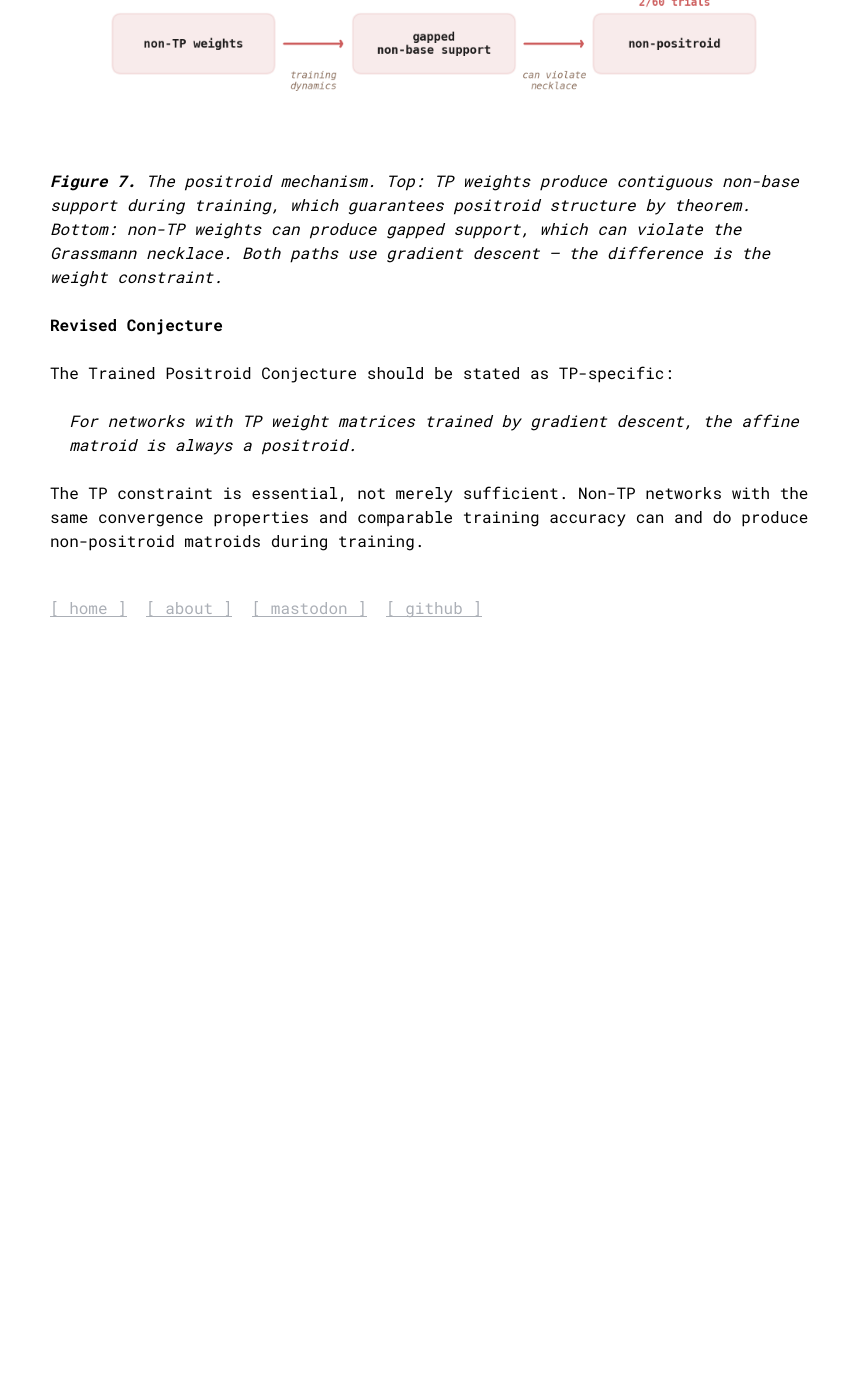
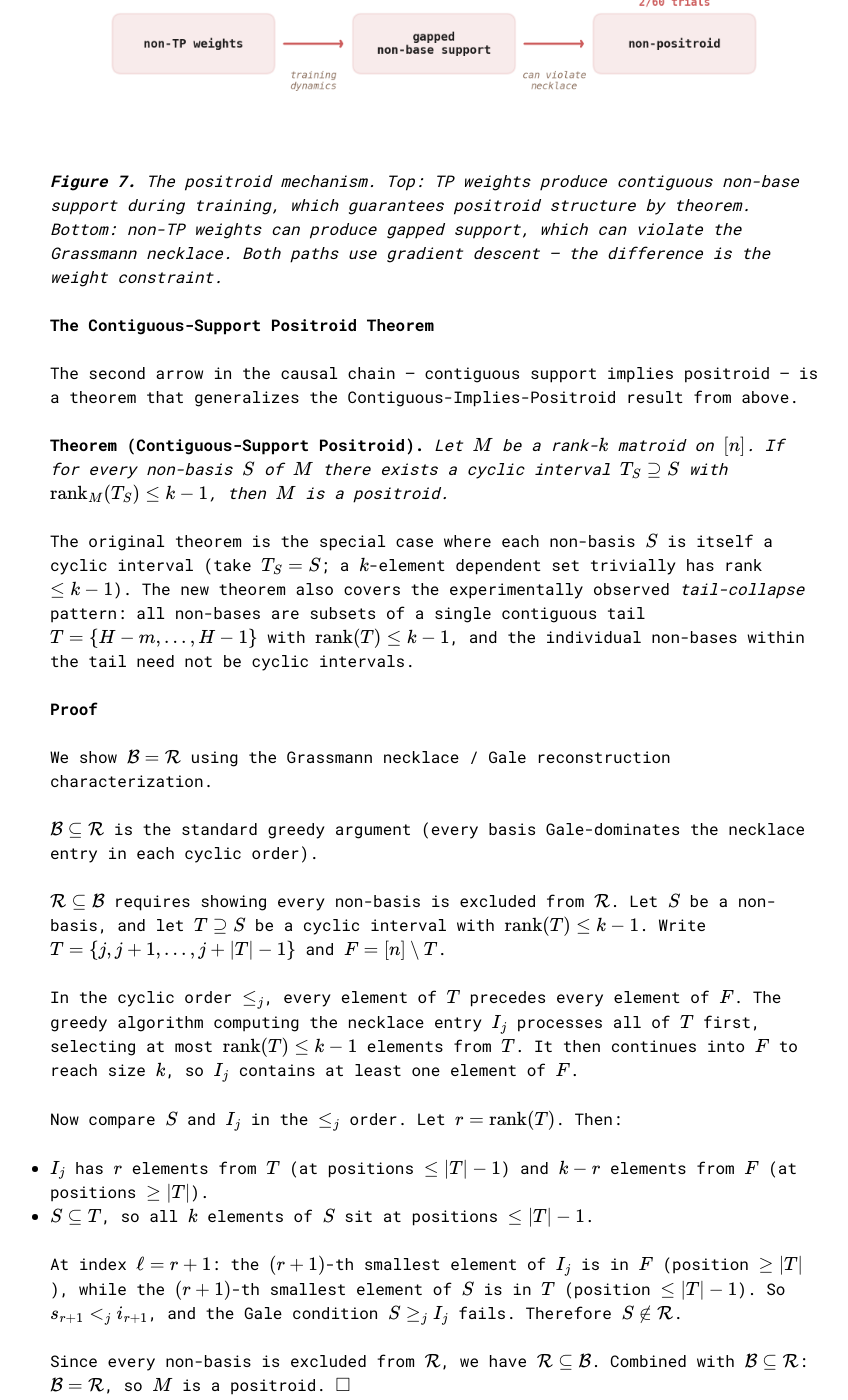
Before and after one commit to HarrisonTotty/harrisontotty.github.io, a Jekyll site: the page built from _posts/2026-02-23-positroid-structure-relu-networks.md, in a window 1280 px wide and 1400 px high, scrolled down 11508 px. Shown: the whole window, without its empty margins (206-1054 px from the left). Built offline with Jekyll 4.4.1, drawn with Linux system fonts in a browser that asks for light colours; formulas are drawn with MathJax 3; before the commit the page ends 12138 px from its top, so only the background shows below that; some of the changed text lies outside the part shown.

Commit message:
Forgot to add theorem

```diff
--- a/_posts/2026-02-23-positroid-structure-relu-networks.md
+++ b/_posts/2026-02-23-positroid-structure-relu-networks.md
@@ -192,6 +192,39 @@ Note that individual non-bases within the tail need not themselves be cyclic int
 _**Figure 7.** The positroid mechanism. Top: TP weights produce contiguous non-base support during training, which guarantees positroid structure by theorem. Bottom: non-TP weights can produce gapped support, which can violate the Grassmann necklace. Both paths use gradient descent — the difference is the weight constraint._
 {% raw %}
 
+## The Contiguous-Support Positroid Theorem
+
+The second arrow in the causal chain — contiguous support implies positroid — is a theorem that generalizes the Contiguous-Implies-Positroid result from above.
+
+**Theorem (Contiguous-Support Positroid).** _Let $$M$$ be a rank-$$k$$ matroid on $$[n]$$. If for every non-basis $$S$$ of $$M$$ there exists a cyclic interval $$T_S \supseteq S$$ with $$\operatorname{rank}_M(T_S) \leq k - 1$$, then $$M$$ is a positroid._
+
+The original theorem is the special case where each non-basis $$S$$ is itself a cyclic interval (take $$T_S = S$$; a $$k$$-element dependent set trivially has rank $$\leq k - 1$$). The new theorem also covers the experimentally observed _tail-collapse_ pattern: all non-bases are subsets of a single contiguous tail $$T = \{H-m, \ldots, H-1\}$$ with $$\operatorname{rank}(T) \leq k - 1$$, and the individual non-bases within the tail need not be cyclic intervals.
+
+### Proof
+
+We show $$\mathcal{B} = \mathcal{R}$$ using the Grassmann necklace / Gale reconstruction characterization.
+
+**$$\mathcal{B} \subseteq \mathcal{R}$$** is the standard greedy argument (every basis Gale-dominates the necklace entry in each cyclic order).
+
+**$$\mathcal{R} \subseteq \mathcal{B}$$** requires showing every non-basis is excluded from $$\mathcal{R}$$. Let $$S$$ be a non-basis, and let $$T \supseteq S$$ be a cyclic interval with $$\operatorname{rank}(T) \leq k - 1$$. Write $$T = \{j, j+1, \ldots, j+\lvert T \rvert-1\}$$ and $$F = [n] \setminus T$$.
+
+In the cyclic order $$\leq_j$$, every element of $$T$$ precedes every element of $$F$$. The greedy algorithm computing the necklace entry $$I_j$$ processes all of $$T$$ first, selecting at most $$\operatorname{rank}(T) \leq k - 1$$ elements from $$T$$. It then continues into $$F$$ to reach size $$k$$, so $$I_j$$ contains at least one element of $$F$$.
+
+Now compare $$S$$ and $$I_j$$ in the $$\leq_j$$ order. Let $$r = \operatorname{rank}(T)$$. Then:
+
+- $$I_j$$ has $$r$$ elements from $$T$$ (at positions $$\leq \lvert T \rvert - 1$$) and $$k - r$$ elements from $$F$$ (at positions $$\geq \lvert T \rvert$$).
+- $$S \subseteq T$$, so all $$k$$ elements of $$S$$ sit at positions $$\leq \lvert T \rvert - 1$$.
+
+At index $$\ell = r + 1$$: the $$(r+1)$$-th smallest element of $$I_j$$ is in $$F$$ (position $$\geq \lvert T \rvert$$), while the $$(r+1)$$-th smallest element of $$S$$ is in $$T$$ (position $$\leq \lvert T \rvert - 1$$). So $$s_{r+1} <_j i_{r+1}$$, and the Gale condition $$S \geq_j I_j$$ fails. Therefore $$S \notin \mathcal{R}$$.
+
+Since every non-basis is excluded from $$\mathcal{R}$$, we have $$\mathcal{R} \subseteq \mathcal{B}$$. Combined with $$\mathcal{B} \subseteq \mathcal{R}$$: $$\mathcal{B} = \mathcal{R}$$, so $$M$$ is a positroid. $$\square$$
+
+### A Necessary Subtlety
+
+The hypothesis requires $$\operatorname{rank}(T) \leq k - 1$$, not merely $$S \subseteq T$$. The distinction matters: $$U(2,5) \setminus \{\{0,2\}\}$$ has its only non-basis $$\{0,2\}$$ contained in the cyclic interval $$T = \{0,1,2\}$$, but $$\operatorname{rank}(T) = 2 = k$$. The necklace entry $$I_0 = \{0,1\}$$ stays entirely within $$T$$ — no escape to $$F$$ — and $$\{0,2\}$$ passes all Gale conditions, giving $$\{0,2\} \in \mathcal{R} \setminus \mathcal{B}$$. Not a positroid.
+
+The rank condition ensures that the necklace entry _must_ escape $$T$$ into the complement, creating the Gale gap that excludes all $$k$$-subsets of $$T$$ from $$\mathcal{R}$$. Verified exhaustively for 627 configurations (all cyclic intervals $$T$$ with $$\lvert T \rvert \geq k$$ on $$[n]$$, $$n \leq 9$$).
+
 ## Revised Conjecture
 
 The Trained Positroid Conjecture should be stated as TP-specific:
```
